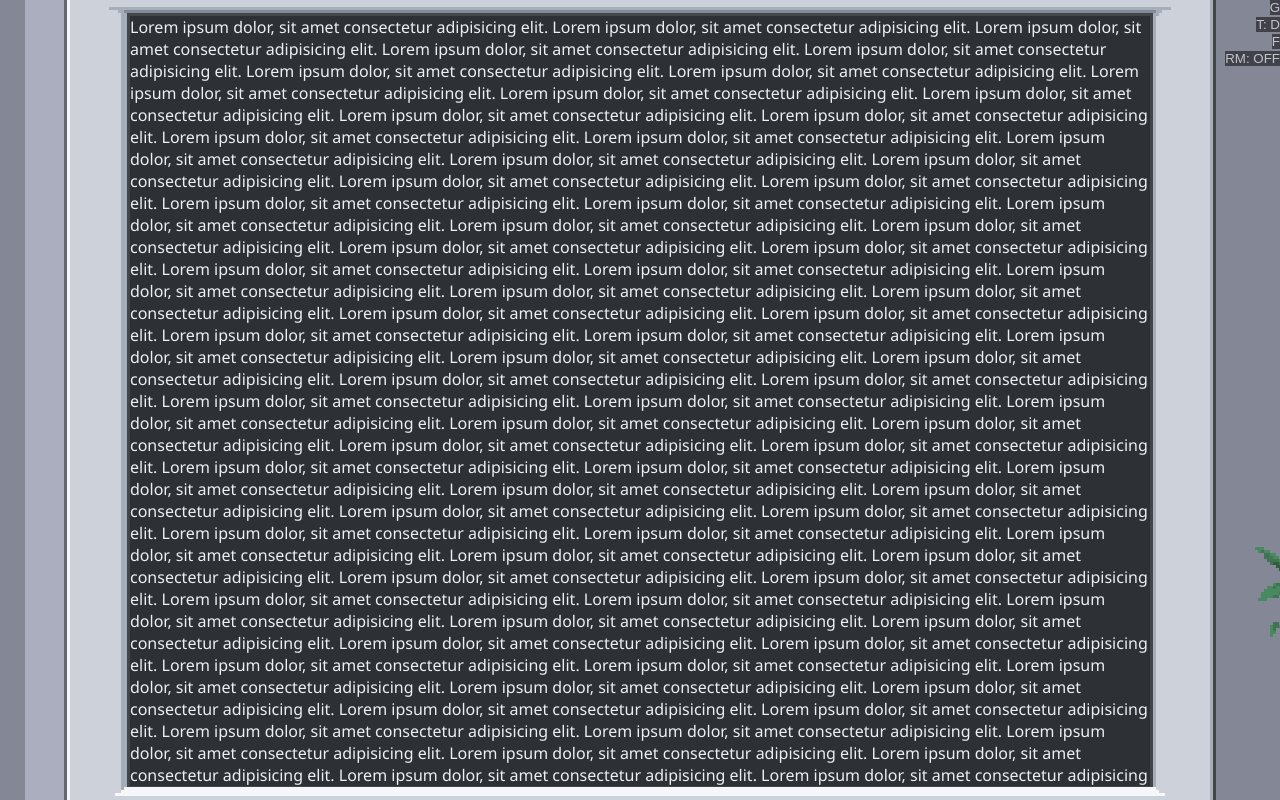
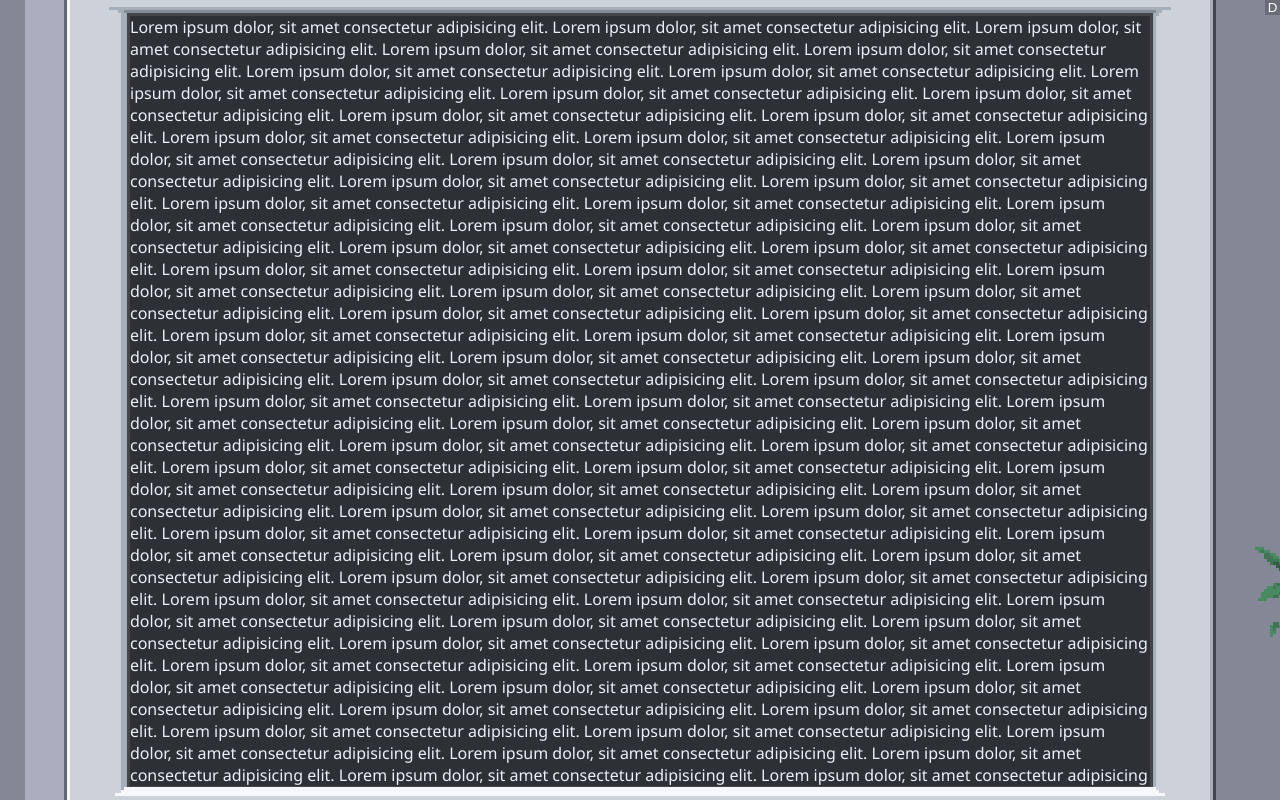
Before and after one commit to DreamsWave/waveOSPX, a React (Vite) app: page / in a window 1280 px wide. Built offline with nearby package versions, Linux system fonts and the light colour scheme.

Commit message:
feature: added debug menu fix: fixed scaling screen on focus change

```diff
--- a/src/components/App.tsx
+++ b/src/components/App.tsx
@@ -1,5 +1,5 @@
 import Camera from "@/components/Camera";
-import DebugButtons from "@/components/Debug/DebugButtons";
+import Debug from "@/components/Debug";
 import DummyText from "@/components/Debug/DummyText";
 import Metadata from "@/components/Metadata";
 import Providers from "@/components/Providers";
@@ -9,7 +9,7 @@ const App = memo(() => {
   return (
     <Providers>
       <Metadata />
-      <DebugButtons />
+      <Debug />
       <Camera>
         <DummyText repeat={200} />
       </Camera>
--- a/src/components/Background.tsx
+++ b/src/components/Background.tsx
@@ -16,6 +16,7 @@ const BackgroundStyled = styled(motion.div)`
     translate: 0 !important;
     top: 0;
     left: 0;
+    transform: translate(0, 0) !important;
   }
 `;
 
--- a/src/components/Debug/DebugButtons.tsx
+++ /dev/null
@@ -1,30 +0,0 @@
-import FocusToggleButton from "@/components/Debug/FocusToggleButton";
-import PixelGrid from "@/components/Debug/PixelGrid";
-import ReducedMotionToggleButton from "@/components/Debug/ReducedMotionToggleButton";
-import ThemeToggleButton from "@/components/Debug/ThemeToggleButton";
-import styled from "styled-components";
-
-const DebugButtonsStyled = styled.div`
-  position: fixed;
-  top: 0;
-  right: 0;
-  z-index: ${({ theme }) => theme.sizes.zIndex?.top || 1000};
-  display: flex;
-  flex-direction: column;
-  align-items: end;
-  gap: 2px;
-  opacity: 0.5;
-`;
-
-const DebugButtons = () => {
-  return (
-    <DebugButtonsStyled>
-      <PixelGrid />
-      <ThemeToggleButton />
-      <FocusToggleButton />
-      <ReducedMotionToggleButton />
-    </DebugButtonsStyled>
-  );
-};
-
-export default DebugButtons;
--- a/src/components/Debug/FocusToggleButton.tsx
+++ b/src/components/Debug/FocusToggleButton.tsx
@@ -6,7 +6,7 @@ export const FocusToggleButton = () => {
 
   return (
     <StyledDebugButton onClick={toggleFocus}>
-      {isFocused ? "F" : "UF"}
+      focus: {isFocused ? "on" : "off"}
     </StyledDebugButton>
   );
 };
--- a/src/components/Debug/PixelGrid.tsx
+++ b/src/components/Debug/PixelGrid.tsx
@@ -58,7 +58,7 @@ export const PixelGrid = memo(({ cellSize = 2 }: Props) => {
   return (
     <>
       <StyledDebugButton onClick={() => setIsVisible((prev) => !prev)}>
-        G
+        pixel grid: {isVisible ? "on" : "off"}
       </StyledDebugButton>
       <CanvasStyled $isVisible={isVisible} ref={canvasRef} />
     </>
--- a/src/components/Debug/ReducedMotionToggleButton.tsx
+++ b/src/components/Debug/ReducedMotionToggleButton.tsx
@@ -6,7 +6,7 @@ const ReducedMotionToggleButton = () => {
 
   return (
     <StyledDebugButton onClick={toggleReducedMotion}>
-      {reducedMotion ? "RM: ON" : "RM: OFF"}
+      reduced motion: {reducedMotion ? "on" : "off"}
     </StyledDebugButton>
   );
 };
--- a/src/components/Debug/StyledDebugButton.tsx
+++ b/src/components/Debug/StyledDebugButton.tsx
@@ -2,12 +2,16 @@ import styled from "styled-components";
 
 const StyledDebugButton = styled.button`
   display: flex;
-  width: fit-content;
+  width: 100%;
   padding: 0;
   margin: 0;
-  background: #000;
+  background: transparent;
   color: #fff;
   cursor: pointer;
+
+  &:hover {
+    background: rgba(0, 0, 0, 0.1);
+  }
 `;
 
 export default StyledDebugButton;
--- a/src/components/Debug/ThemeToggleButton.tsx
+++ b/src/components/Debug/ThemeToggleButton.tsx
@@ -9,7 +9,7 @@ const ThemeToggleButton = () => {
         setTheme(theme === "darkTheme" ? "lightTheme" : "darkTheme")
       }
     >
-      T: {theme === "darkTheme" ? "D" : "L"}
+      theme: {theme === "darkTheme" ? "dark" : "light"}
     </StyledDebugButton>
   );
 };
--- /dev/null
+++ b/src/components/Debug/index.tsx
@@ -0,0 +1,65 @@
+import FocusToggleButton from "@/components/Debug/FocusToggleButton";
+import PixelGrid from "@/components/Debug/PixelGrid";
+import ReducedMotionToggleButton from "@/components/Debug/ReducedMotionToggleButton";
+import ThemeToggleButton from "@/components/Debug/ThemeToggleButton";
+import { useState } from "react";
+import styled from "styled-components";
+
+const DebugStyled = styled.div<{ $isVisible: boolean }>`
+  position: fixed;
+  top: 0;
+  right: 0;
+  z-index: ${({ theme }) => theme.sizes.zIndex?.top || 1000};
+  display: ${({ $isVisible }) => ($isVisible ? "flex" : "none")};
+  flex-direction: column;
+  align-items: end;
+`;
+
+const DebugButtonStyled = styled.button`
+  display: flex;
+  align-items: center;
+  justify-content: center;
+  width: 15px;
+  height: 15px;
+  padding: 0;
+  margin: 0;
+  background: rgba(0, 0, 0, 0.2);
+  color: #fff;
+  cursor: pointer;
+
+  &:hover {
+    background: rgba(0, 0, 0, 0.3);
+  }
+`;
+
+const DebugMenuStyled = styled.div<{ $isVisible: boolean }>`
+  display: ${({ $isVisible }) => ($isVisible ? "flex" : "none")};
+  flex-direction: column;
+  align-items: end;
+  gap: 5px;
+  background: rgba(0, 0, 0, 0.2);
+  padding: 5px;
+`;
+
+const Debug = () => {
+  const isDebugVisible = import.meta.env.DEV;
+  const [isMenuVisible, setIsMenuVisible] = useState(false);
+
+  const toggleDebugMenu = () => {
+    setIsMenuVisible((prev) => !prev);
+  };
+
+  return (
+    <DebugStyled $isVisible={isDebugVisible}>
+      <DebugButtonStyled onClick={toggleDebugMenu}>D</DebugButtonStyled>
+      <DebugMenuStyled $isVisible={isMenuVisible}>
+        <PixelGrid />
+        <ThemeToggleButton />
+        <FocusToggleButton />
+        <ReducedMotionToggleButton />
+      </DebugMenuStyled>
+    </DebugStyled>
+  );
+};
+
+export default Debug;
--- a/src/components/Screen.tsx
+++ b/src/components/Screen.tsx
@@ -14,14 +14,14 @@ const ScreenWrapper = styled.div<{ $isFocused: boolean }>`
   height: ${({ theme }) => theme.sizes.monitor.screen.resolution.height}px;
   transition: filter 0.5s ease, scale 0.5s ease-in-out;
   filter: blur(${({ $isFocused }) => ($isFocused ? 0 : "1px")});
-  transform: scale(${({ $isFocused }) => ($isFocused ? 1 : 0.95)});
+  scale: ${({ $isFocused }) => ($isFocused ? 1 : 0.95)};
 
   ${getScreenMediaQuery()} {
     width: 100vw;
     height: 100vh;
     top: 0;
     left: 0;
-    transform: none;
+    scale: 1;
     position: fixed;
     z-index: 1;
   }
```
